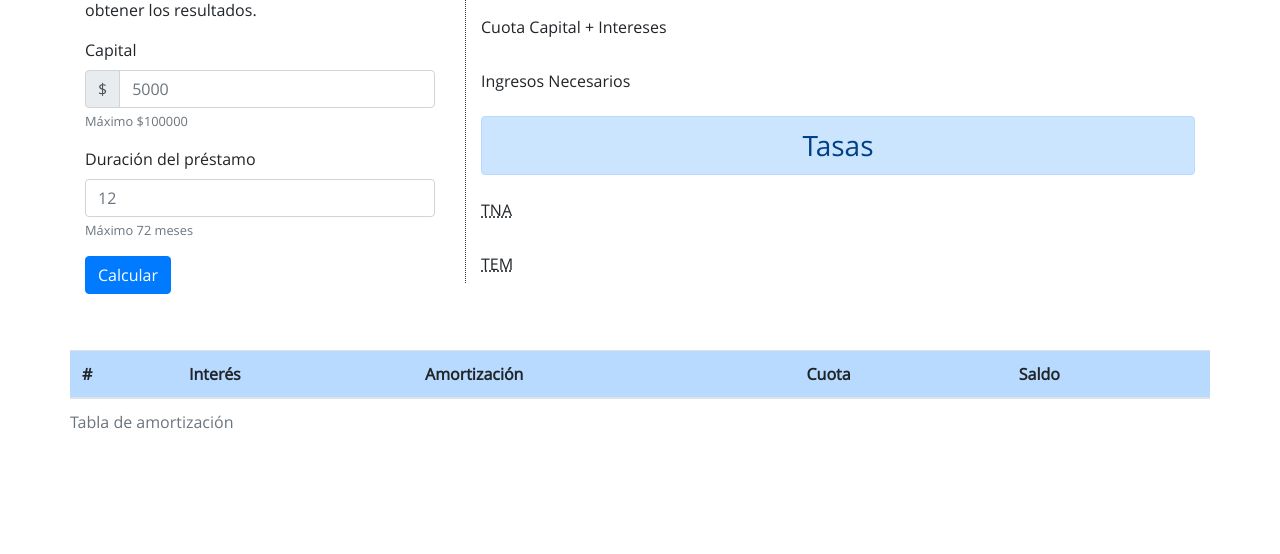
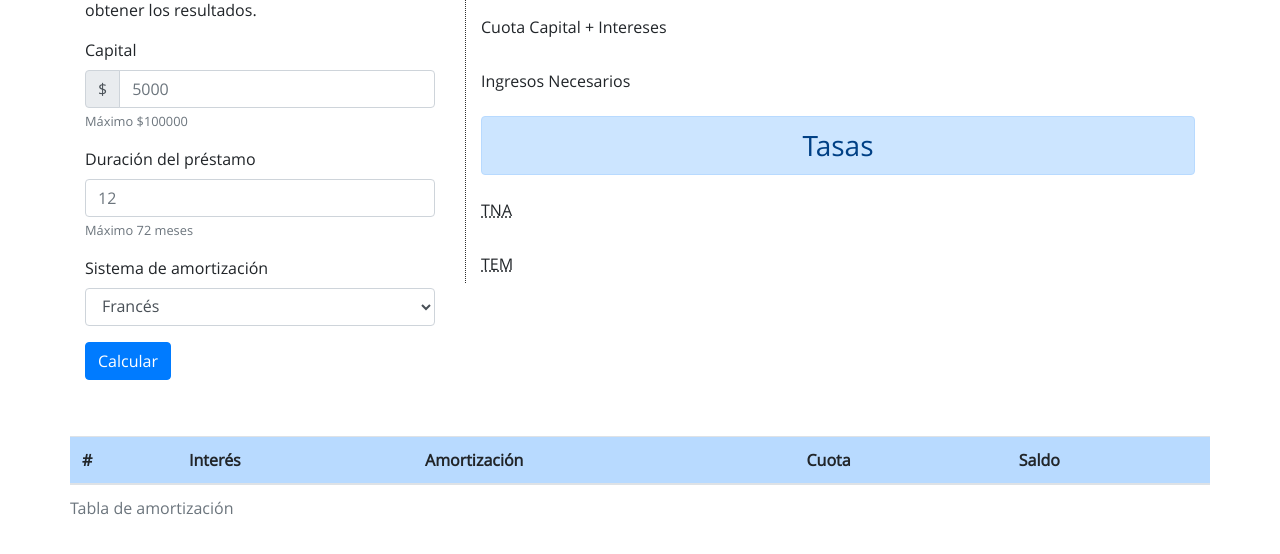
Before and after one commit to marcorichetta/Calculadora-Financiera, a Flask app: page /prestamo in a window 1280 px wide. Shown: the part 164-718 px from the top of the page. Run offline with Flask 2, Linux system fonts and the light colour scheme; lists and menus that the app fills with data are empty; some libraries are stand-ins or nearby versions.

Commit message:
Sist Alemán funcionando. Falta ordenar el flujo de la función calcular() en adelante y actualizar valores de algunos campos.

```diff
--- a/static/scripts.js
+++ b/static/scripts.js
@@ -1,6 +1,7 @@
 function calcular() {
     let capitalInicial = document.getElementById("capital").value;
     let plazoMensual = document.getElementById("plazo").value;
+    let sistemaAmort = document.getElementById("sistema").value;
 
     if (capitalInicial > 100000) {
         alert("El capital inicial debe ser menor a $100000");
@@ -10,16 +11,16 @@ function calcular() {
         alert("El plazo debe ser menor a 72 meses");
     }
 
-    let cuotaFija = obtenerCuotaFija(capitalInicial, plazoMensual);
-//    let iva = (cuotaFija * 21)/100;
-//    let sumaTotal = cuotaFija + iva;
-    let ingresosNecesarios = cuotaFija * 3.33;
+    let cuota = obtenerCuota(capitalInicial, plazoMensual);
+//    let iva = (cuota * 21)/100;
+//    let sumaTotal = cuota + iva;
+    let ingresosNecesarios = cuota * 3.33;
 
     let tasaNominal = obtenerTasa(plazoMensual) * 100;
 
     let tasaEfectiva = tasaNominal / plazoMensual;
 
-    document.getElementById("ResultadoCapital").innerText = '$ ' + cuotaFija.toFixed(2);
+    document.getElementById("ResultadoCapital").innerText = '$ ' + cuota.toFixed(2);
 //    document.getElementById("Iva").innerText = '$ ' + iva.toFixed(2);
 //    document.getElementById("ResultadoIva").innerText = '$ ' + sumaTotal.toFixed(2);
     document.getElementById("Ingresos").innerText = '$ ' + ingresosNecesarios.toFixed(2);
@@ -28,11 +29,19 @@ function calcular() {
     document.getElementById("TEM").innerText = tasaEfectiva.toFixed(2) + ' %';
 
     /**
-     * Un array compuesto por [n] arrays con la información de cada cuota.
-     */
-    let registros = obtenerAmortizacion(cuotaFija.toFixed(2), plazoMensual, capitalInicial, tasaEfectiva);
+    * Un array compuesto por [n] arrays con la información de cada cuota.
+    */
+    let registros;
+
+    if (sistemaAmort == 1){ // Sistema Francés
+        registros = obtenerAmortizacion(cuota.toFixed(2), plazoMensual, capitalInicial, tasaEfectiva);
+    } else
+    if (sistemaAmort == 2){ // Sistema Alemán
+        registros = amortAleman(plazoMensual, capitalInicial, tasaEfectiva);
+    }
 
     let tableBody = document.getElementById("cuerpoTabla");
+    tableBody.innerHTML = "";
 
     // Llenamos la tabla con los registros calculados
     for (let i = 0; i < registros.length; i++) {
@@ -74,9 +83,9 @@ function obtenerTasa(plazo) {
 }
 
 /**
- * Tomo el capital y el plazo ingresados para calcular la cuota fija.
+ * Tomo el capital y el plazo ingresados para calcular la cuota.
  * */
-function obtenerCuotaFija(monto, plazo) {
+function obtenerCuota(monto, plazo) {
 
     let tasaNominal = obtenerTasa();
 
@@ -125,5 +134,36 @@ function obtenerAmortizacion(cuotaFija, plazo, monto, tasa) {
         items.push(item);
     }
 
+    // Actualizamos caption de la tabla.
+    document.getElementById("descripcion").innerText = 'Sistema Francés'
     return items;
 }
+
+/**
+ * Obtengo un array con n arrays con los datos de cada cuota a pagar según sistema Alemán.
+ * @param plazo Determina cantidad de registros
+ * @param monto Saldo inicial
+ * @param tasa Tasa calculada en la función obtenerTasa()
+ */
+function amortAleman(plazo, monto, tasa) {
+    let items = [];
+    let amortizacionFija = monto / plazo;
+
+    for (let i = 1; i <= plazo; i++) {
+        let interes = monto * (tasa/100);
+        let cuota = amortizacionFija + interes;
+        monto -= amortizacionFija;
+
+        interes = interes.toFixed(2);
+        cuota = cuota.toFixed(2);
+        monto = monto.toFixed(2);
+
+        item = [i, interes, amortizacionFija.toFixed(2), cuota, monto];
+
+        items.push(item);
+    }
+
+    // Actualizamos caption de la tabla.
+    document.getElementById("descripcion").innerText = 'Sistema Alemán'
+    return items;
+}
--- a/templates/prestamo.html
+++ b/templates/prestamo.html
@@ -24,6 +24,14 @@
                         <input type="number" class="form-control" id="plazo" aria-describedby="plazoHelp" max="72" min="1" placeholder="12">
                         <small id="plazoHelp" class="form-text text-muted">Máximo 72 meses</small>
                     </div>
+
+                    <div class="form-group">
+                        <label for="sistemaLabel">Sistema de amortización</label>
+                        <select class="form-control" id="sistema">
+                          <option value="1">Francés</option>
+                          <option value="2">Alemán</option>
+                        </select>
+                      </div>
 
                     <button onclick="calcular()" id="Calcular" type="button" class="btn btn-primary">Calcular</button>
                 </form>
@@ -82,7 +90,7 @@
         </div><!-- row -->
         <div class="row pad">
             <table id="tablaAmortizacion" class="table table-hover table-striped">
-                <caption>Tabla de amortización</caption>
+                <caption id="descripcion">Tabla de amortización</caption>
                 <thead>
                     <tr class="table-primary">
                         <th scope="col">#</th>
```
